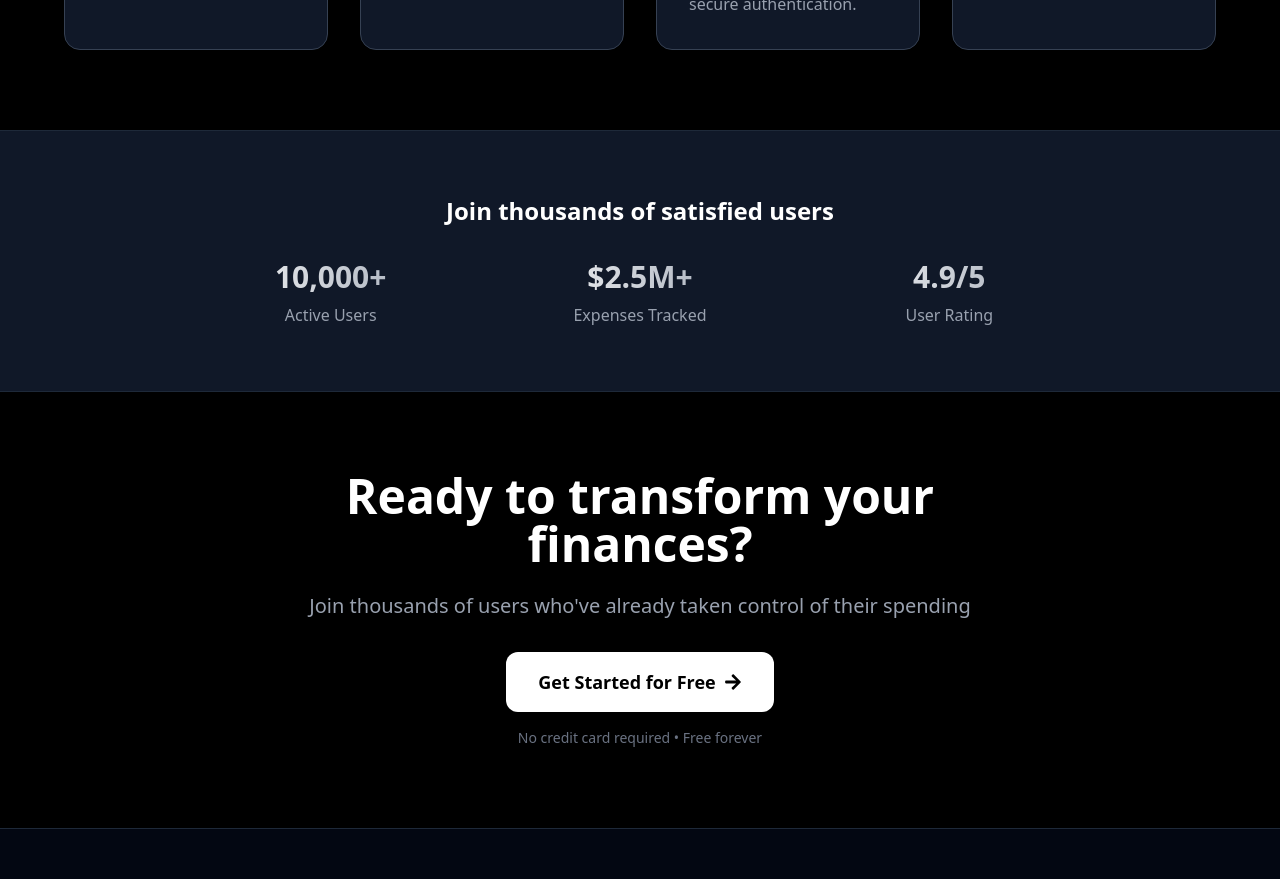
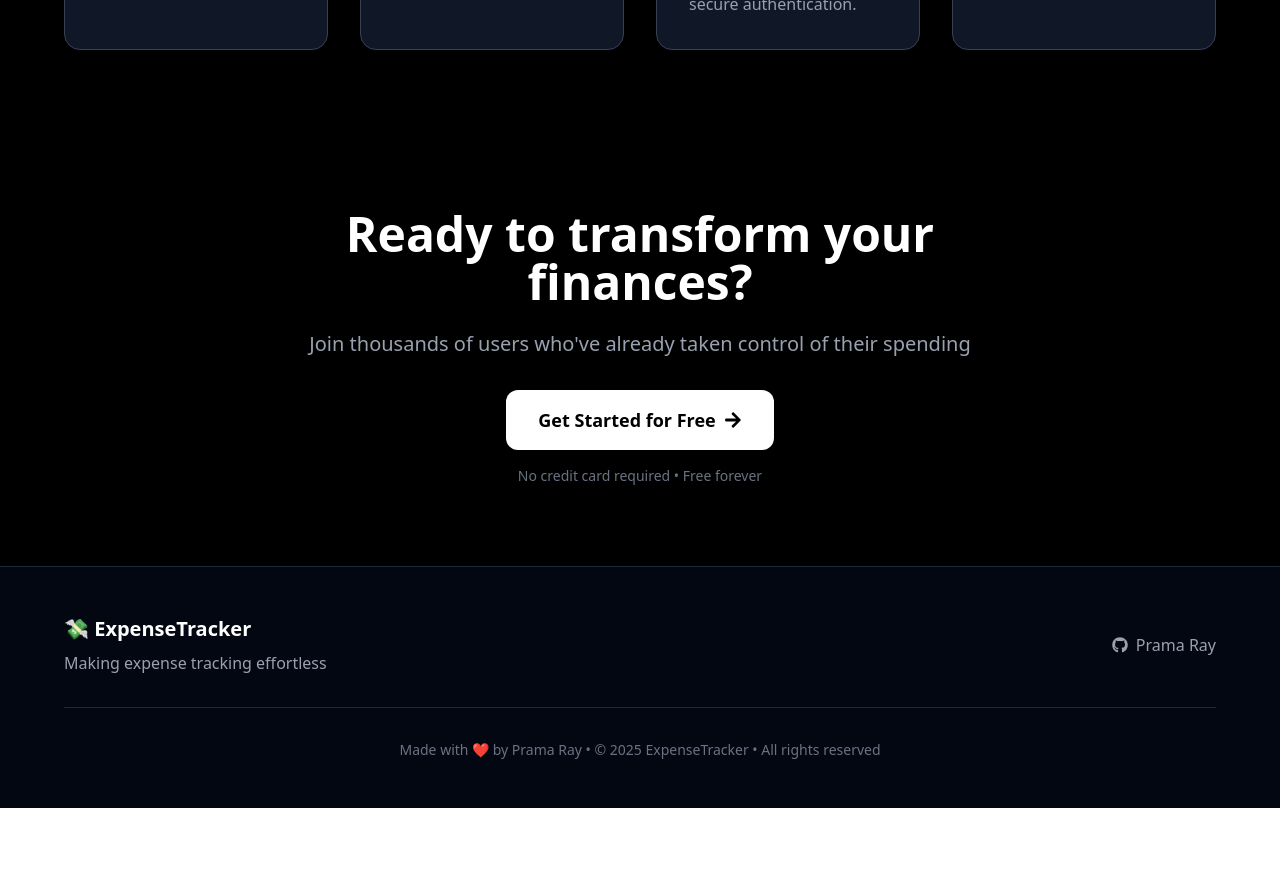
Before and after one commit to pramaray/personal-budget-splitwise, a React (Vite) app in the folder frontend/: page / in a window 1280 px wide. Shown: the part 1240-2119 px from the top of the page. After the commit the page ends 2048 px from the top, so only its background shows below. Built offline with nearby package versions, Linux system fonts and the light colour scheme; no server answers.

Commit message:
Made changes to Landing Page

```diff
--- a/frontend/src/pages/Landingpage.jsx
+++ b/frontend/src/pages/Landingpage.jsx
@@ -118,26 +118,7 @@ export default function LandingPage() {
         </div>
       </section>
 
-      {/* Social Proof */}
-      <section className="relative z-10 py-16 px-6 bg-gray-900 border-y border-gray-800">
-        <div className="max-w-4xl mx-auto text-center">
-          <h3 className="text-2xl font-bold mb-8">Join thousands of satisfied users</h3>
-          <div className="grid grid-cols-1 md:grid-cols-3 gap-8">
-            {[
-              { stat: "10,000+", label: "Active Users" },
-              { stat: "$2.5M+", label: "Expenses Tracked" },
-              { stat: "4.9/5", label: "User Rating" }
-            ].map((item, index) => (
-              <div key={index} className="text-center">
-                <div className="text-3xl font-bold mb-2 bg-gradient-to-r from-white to-gray-400 bg-clip-text text-transparent">
-                  {item.stat}
-                </div>
-                <div className="text-gray-400">{item.label}</div>
-              </div>
-            ))}
-          </div>
-        </div>
-      </section>
+
 
       {/* CTA Section */}
       <section className="relative z-10 py-20 px-6 text-center">
```
